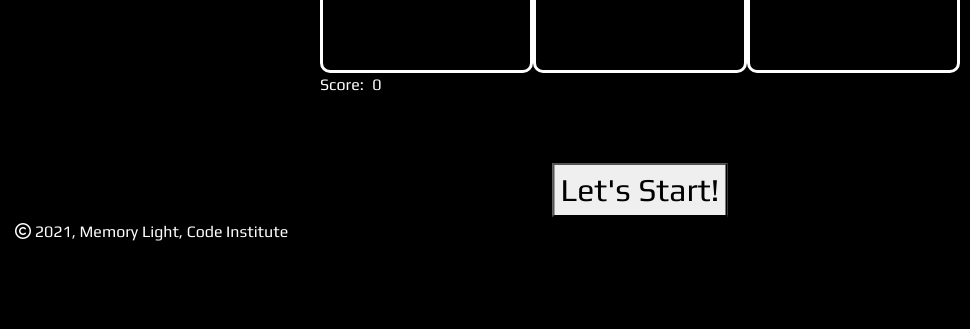
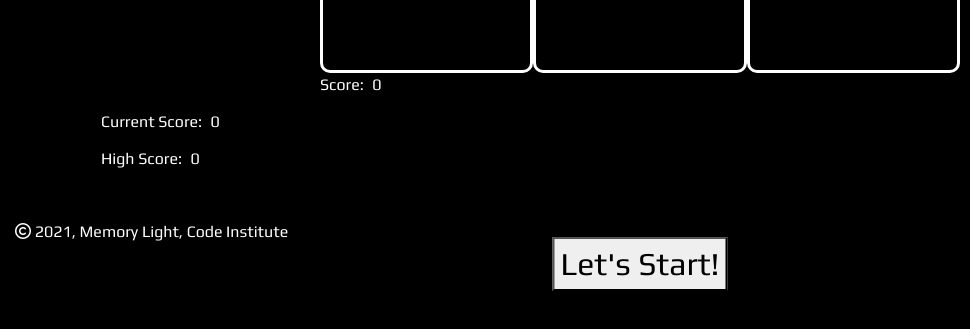
Before and after one commit to Code-Institute-Submissions/yuyu78-memory-light_SeptResub, a plain HTML site: page startgame.html in a window 1280 px wide. Shown: the part 531-860 px from the top of the page, 0-970 px from the left. Before the commit the page ends 801 px from the top, so only its background shows below. Drawn offline with nearby package versions, Linux system fonts and the light colour scheme.

Commit message:
Add in startgame.html current score and highscore

```diff
--- a/startgame.html
+++ b/startgame.html
@@ -72,10 +72,14 @@
                 <div id="addListenerFlag">true</div>
             </div>
         </div>
+        <div class="container">
+            <div class = "row mx-3">Current Score: <pre> </pre><span id="result-score"> 0</span></div>
+            <div class = "row mx-3">High Score: <pre> </pre><span id="result-highscore"> 0</span></div>
+        </div>
         <div id="container-button-start">
-        <div id="button-start">
-            <button onclick="startGame()" class="btn-game">Let's Start!</button>
-        </div>
+            <div id="button-start">
+                <button onclick="startGame()" class="btn-game">Let's Start!</button>
+            </div>
         </div>
     </main>
 
```
